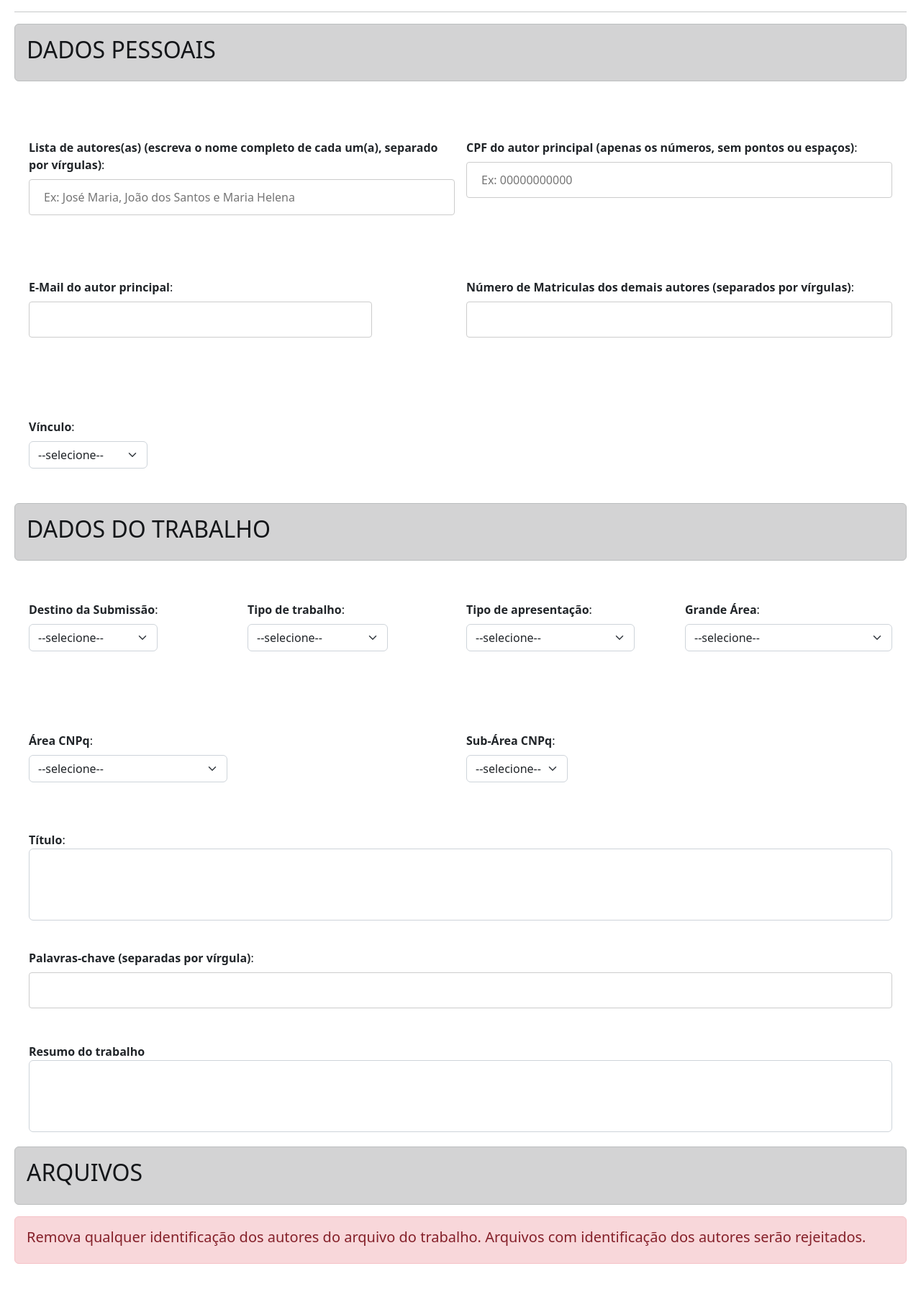
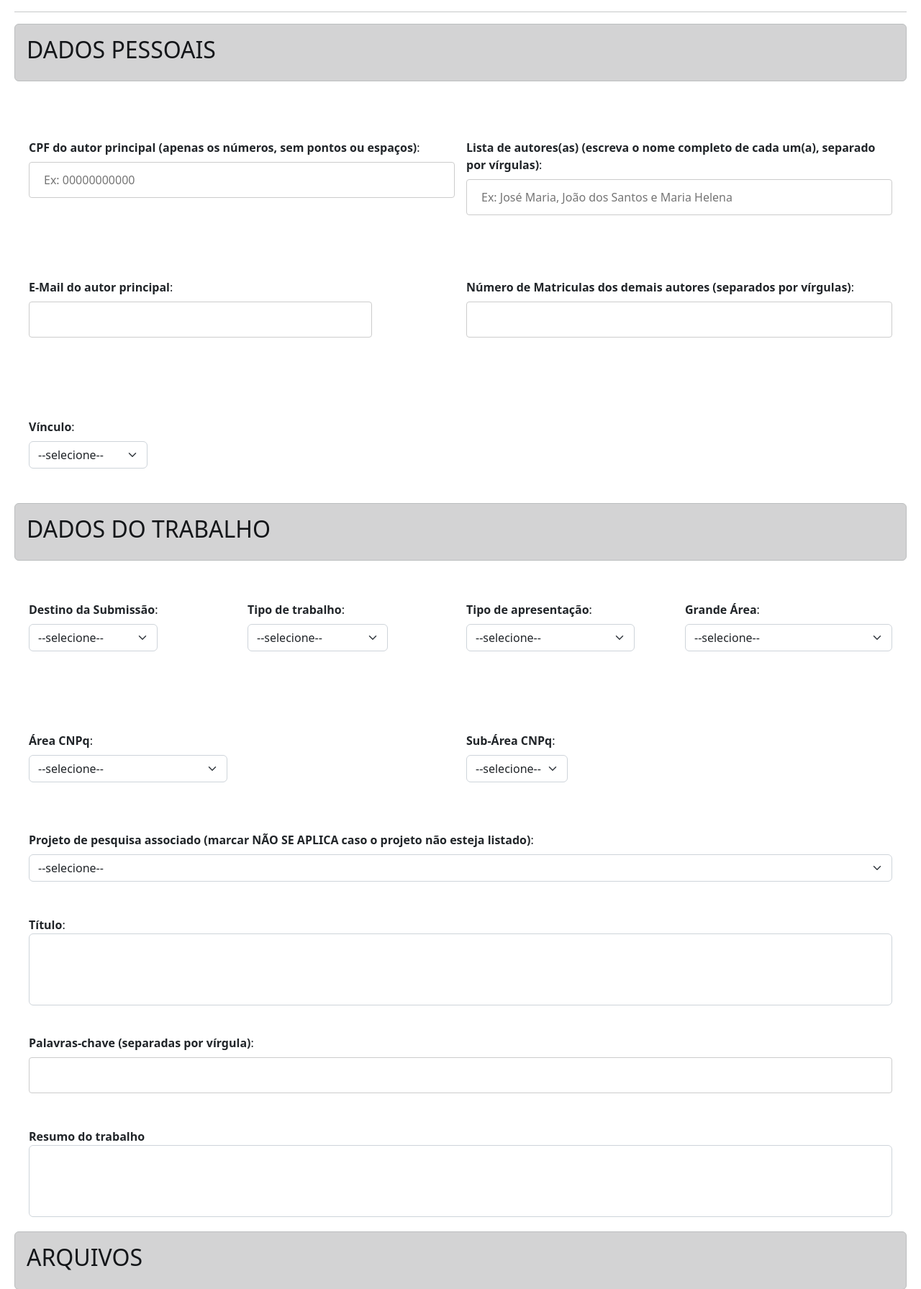
Before and after one commit to rafaelperazzo/cppgi, a Flask app: page /submissao in a window 1280 px wide. Shown: the part 302-2093 px from the top of the page at 72% size. Run offline with Flask 2, Linux system fonts and the light colour scheme; data that the repository does not hold is empty; parts of the project's set-up code (start-up, migrations or seed data) failed here and were passed over; some libraries are stand-ins or nearby versions.

Commit message:
chore: incluída lista de projetos associados

```diff
--- a/flask/pesquisa.py
+++ b/flask/pesquisa.py
@@ -436,6 +436,11 @@ def cadastrarProjeto():
     matriculas = ""
     if 'matriculas' in request.form:
         matriculas = str(request.form['matriculas'])
+
+    projeto_associado = 0
+    if 'projeto' in request.form:
+        projeto_associado = int(request.form['projeto'])
+
     area_cnpq = str(request.form['area_cnpq'])
     subarea_cnpq = str(request.form['subarea_cnpq'])
     anais_permissao = int(request.form['anais'])
@@ -457,10 +462,10 @@ def cadastrarProjeto():
     if (total>0):
         return(u"Um trabalho com este mesmo título, CPF e edital já foi enviado ao sistema! Favor entrar em contato com a coordenação do evento!")
     consulta = """INSERT INTO editalProjeto
-    (tipo,categoria,modalidade,nome,siape,email,ua,titulo,palavras,resumo,arquivo_projeto,arquivo_plano1,arquivo_plano2,anais,vinculo,tipo_vinculo,area_cnpq,subarea_cnpq,fomento,matriculas)
-    VALUES (%s,%s,%s,%s,%s,%s,%s,%s,%s,%s,%s,%s,%s,%s,%s,%s,%s,%s,%s,%s) """
-
-    valores = (destino,tipo,tipo_trabalho,nome,identificacao,email,grande_area,titulo,palavras,resumo,nomeDoArquivoTrabalho,nomeDoArquivoSuplementar1,nomeDoArquivoSuplementar2,anais_permissao,vinculo,tipo_vinculo,area_cnpq,subarea_cnpq,fomento,matriculas)
+    (tipo,categoria,modalidade,nome,siape,email,ua,titulo,palavras,resumo,arquivo_projeto,arquivo_plano1,arquivo_plano2,anais,vinculo,tipo_vinculo,area_cnpq,subarea_cnpq,fomento,matriculas,idProjeto)
+    VALUES (%s,%s,%s,%s,%s,%s,%s,%s,%s,%s,%s,%s,%s,%s,%s,%s,%s,%s,%s,%s,%s) """
+
+    valores = (destino,tipo,tipo_trabalho,nome,identificacao,email,grande_area,titulo,palavras,resumo,nomeDoArquivoTrabalho,nomeDoArquivoSuplementar1,nomeDoArquivoSuplementar2,anais_permissao,vinculo,tipo_vinculo,area_cnpq,subarea_cnpq,fomento,matriculas,projeto_associado)
     inserir(consulta,valores)
 
     #CRIANDO SENHA DE ACESSO
--- a/flask/templates/cadastrarProjeto.html
+++ b/flask/templates/cadastrarProjeto.html
@@ -85,12 +85,37 @@
     </script>
     <script>
         function baixarDados(cpf) {
-          //response.data[0]['nome']
           axios.get('https://sci01-ter-jne.ufca.edu.br/pesquisa/indicacao/' + cpf)
             .then(function (response) {
-              console.log(response);
-              console.log(response.data[0]['nome']);
-              document.getElementById('autores').value = response.data[0]['nome'];
+              let total = response.data.length;
+              if (response.data.length==0) {
+                return;
+              }
+              if (response.data.length > 1) { //Pegar o penultimo
+                total = 1;
+              }
+              else {
+                  if (response.data.length==1) {
+                    //Pegar o único
+                    total = 0;
+                  }
+              }
+              document.getElementById('autores').value = response.data[total]['nome'];
+              document.getElementById('email').value = response.data[total]['email'];
+              document.getElementById('tipo_vinculo').value = response.data[total]['tipo_vinculo'];
+              if (document.getElementById('tipo_vinculo').value == 1) {
+                document.getElementById('fomento').value = response.data[total]['fomento'];
+              }
+              else {
+                document.getElementById('fomento').value = -1;
+              }
+              let select = document.getElementById('projeto');
+              for (let i=0; i<response.data.length; i++) {
+                  let option = document.createElement('option');
+                  option.text = response.data[i]['dados'];
+                  option.value = response.data[i]['idProjeto'];
+                  select.add(option);
+              }
             })
             .catch(function (error) {
               console.log(error);
@@ -112,12 +137,6 @@
       </div>
       <br>
       <div class="row g-3">
-        <div class="col">
-          <label>
-            <b>Lista de autores(as) (escreva o nome completo de cada um(a), separado por vírgulas)</b>:
-            <input name="autores" id="autores" required="required" type="text" placeholder="Ex: José Maria, João dos Santos e Maria Helena"><br>
-          </label>
-        </div>
 
         <div class="col">
           <label>
@@ -127,13 +146,21 @@
             <br>
           </label>
         </div>
+
+        <div class="col">
+          <label>
+            <b>Lista de autores(as) (escreva o nome completo de cada um(a), separado por vírgulas)</b>:
+            <input name="autores" id="autores" required="required" type="text" placeholder="Ex: José Maria, João dos Santos e Maria Helena"><br>
+          </label>
+        </div>
+
       </div>
 
       <div class="row g-3">
         <div class="col">
           <label>
             <b>E-Mail do autor principal</b>:
-            <input name="email" required="required" type="email"><br>
+            <input name="email" id="email" required="required" type="email"><br>
           </label>
           <br>
           <br>
@@ -258,12 +285,23 @@
           </label>
         </div>
       </div>
-        <div class="row g-3">
+
+      <div class="row g-3">
           <label>
-            <b>Título</b>:
-            <textarea style="height: 100px" class="form-control" name="titulo"  required="required" maxlength="200"></textarea>
+              <b>Projeto de pesquisa associado (marcar NÃO SE APLICA caso o projeto não esteja listado)</b>:
+              <select class="form-select" name="projeto" id="projeto">
+                <option  disabled="disabled"  selected="selected" value=""> --selecione-- </option>
+                <option value="0">Não se aplica</option>
+              </select>
           </label>
-        </div>
+      </div>
+
+      <div class="row g-3">
+        <label>
+          <b>Título</b>:
+          <textarea style="height: 100px" class="form-control" name="titulo"  required="required" maxlength="200"></textarea>
+        </label>
+      </div>
 
         <div class="row g-3">
           <label>
--- a/flask/tests.py
+++ b/flask/tests.py
@@ -80,6 +80,7 @@ def test_0_cadastrar_projeto():
         "fomento": "1",
         "matriculas": "111111,222222,333333",
         "anais": "1",
+        "projeto": "0",
     },follow_redirects=True)
     assert response.status_code == 200
     consulta = """
```
Also changed, not shown: CHANGELOG.md.
